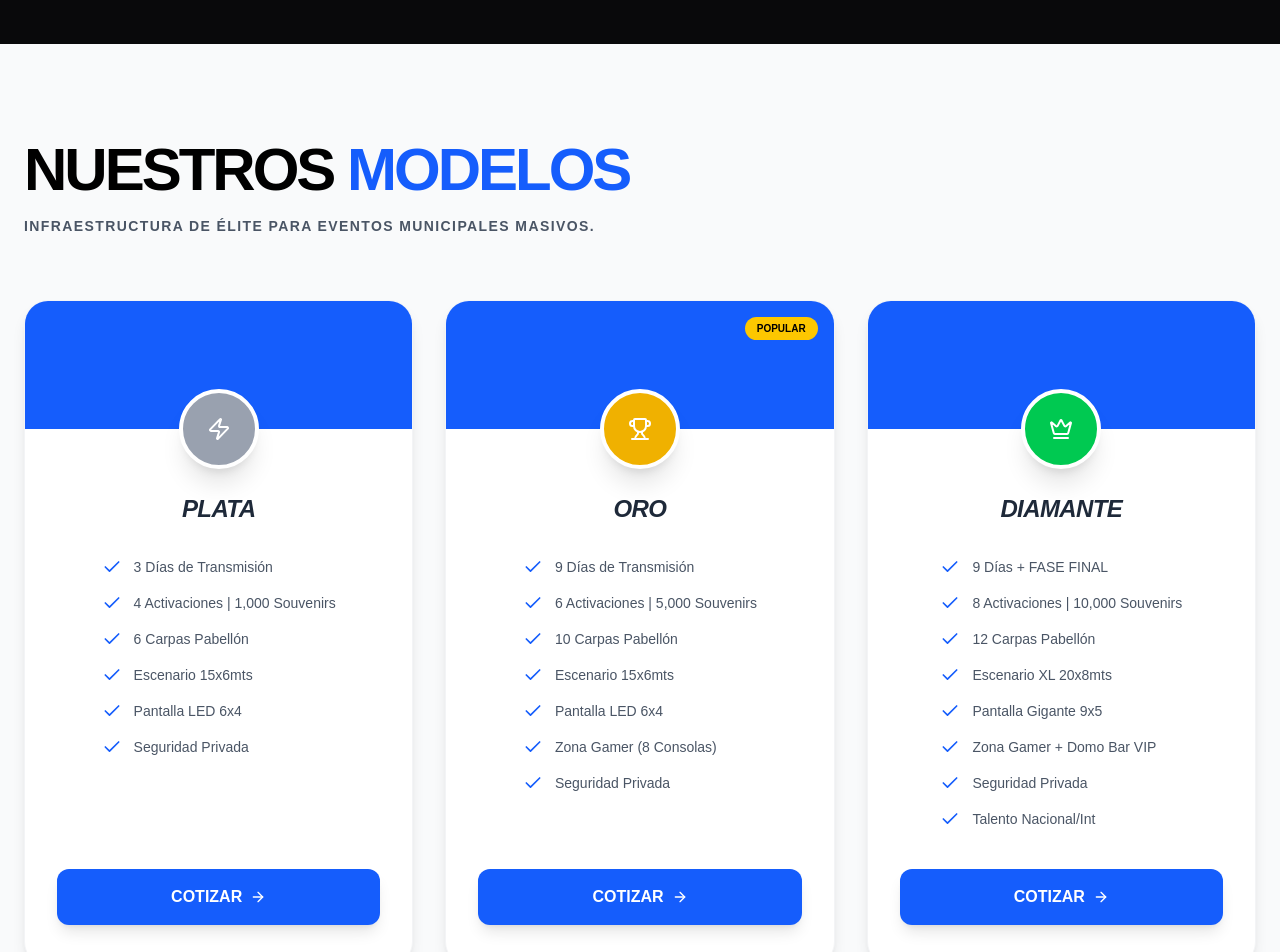
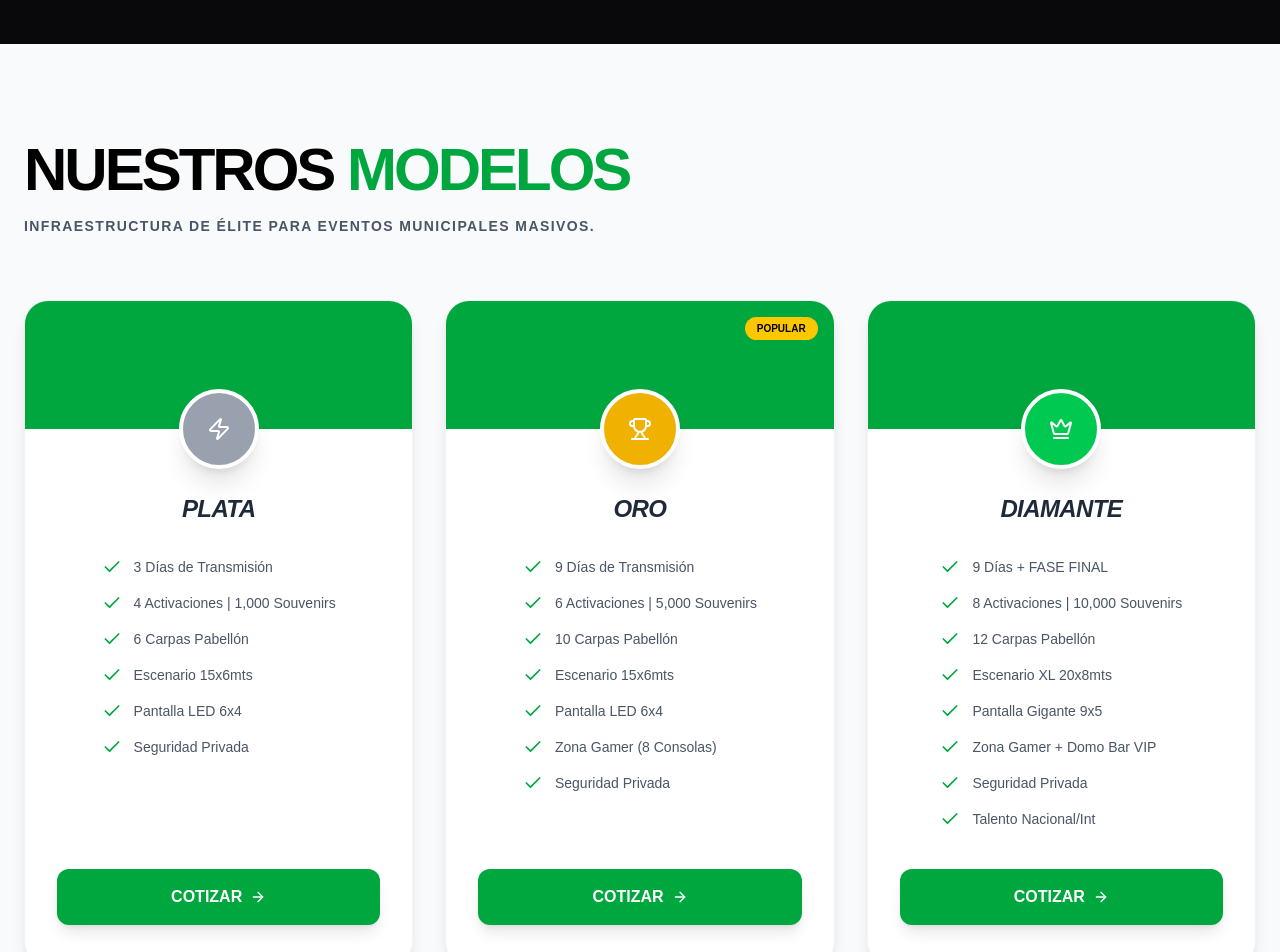
Before and after one commit to desarrollobizapp-design/fan-zone-landing-page, a Next.js app: page / in a window 1280 px wide. Shown: the part 2120-3072 px from the top of the page. Built offline with nearby package versions, Linux system fonts and the light colour scheme.

Commit message:
Cambio de color en paquetes

```diff
--- a/app/components/Packages.tsx
+++ b/app/components/Packages.tsx
@@ -31,7 +31,7 @@ export default function PaquetesBIZ() {
         {/* Encabezado idéntico al que te funcionó */}
         <div className="mb-16">
           <h2 className="text-4xl md:text-6xl font-black uppercase tracking-tighter mb-4">
-            NUESTROS <span className="text-blue-600">MODELOS</span>
+            NUESTROS <span className="text-green-600">MODELOS</span>
           </h2>
           <p className="text-gray-600 max-w-xl font-bold uppercase tracking-widest text-sm">
             Infraestructura de élite para eventos municipales masivos.
@@ -45,7 +45,7 @@ export default function PaquetesBIZ() {
               className="flex flex-col bg-white rounded-3xl border border-gray-100 shadow-lg overflow-hidden hover:shadow-2xl transition-shadow duration-300"
             >
               {/* HEADER AZUL (Usando clases estándar) */}
-              <div className="bg-blue-600 h-32 relative flex justify-center items-center">
+              <div className="bg-green-600 h-32 relative flex justify-center items-center">
                 {/* Círculo del icono flotando */}
                 <div className={`w-20 h-20 ${p.color} rounded-full border-4 border-white shadow-xl flex items-center justify-center absolute -bottom-10`}>
                   {p.icon}
@@ -69,7 +69,7 @@ export default function PaquetesBIZ() {
                   <ul className="inline-block text-left space-y-4">
                     {p.caracteristicas.map((feat, idx) => (
                       <li key={idx} className="flex items-start gap-3 text-sm text-gray-600">
-                        <Check className="w-5 h-5 shrink-0 text-blue-600" />
+                        <Check className="w-5 h-5 shrink-0 text-green-600" />
                         <span className="font-medium">{feat}</span>
                       </li>
                     ))}
@@ -77,7 +77,7 @@ export default function PaquetesBIZ() {
                 </div>
 
                 {/* BOTÓN (Usando el estilo de View More de tu imagen) */}
-                <button className="w-full bg-blue-600 hover:bg-blue-700 text-white font-bold py-4 rounded-xl shadow-lg transition-colors flex items-center justify-center gap-2">
+                <button className="w-full bg-green-600 hover:bg-green-700 text-white font-bold py-4 rounded-xl shadow-lg transition-colors flex items-center justify-center gap-2">
                   COTIZAR <ArrowRight className="w-4 h-4" />
                 </button>
               </div>
```
